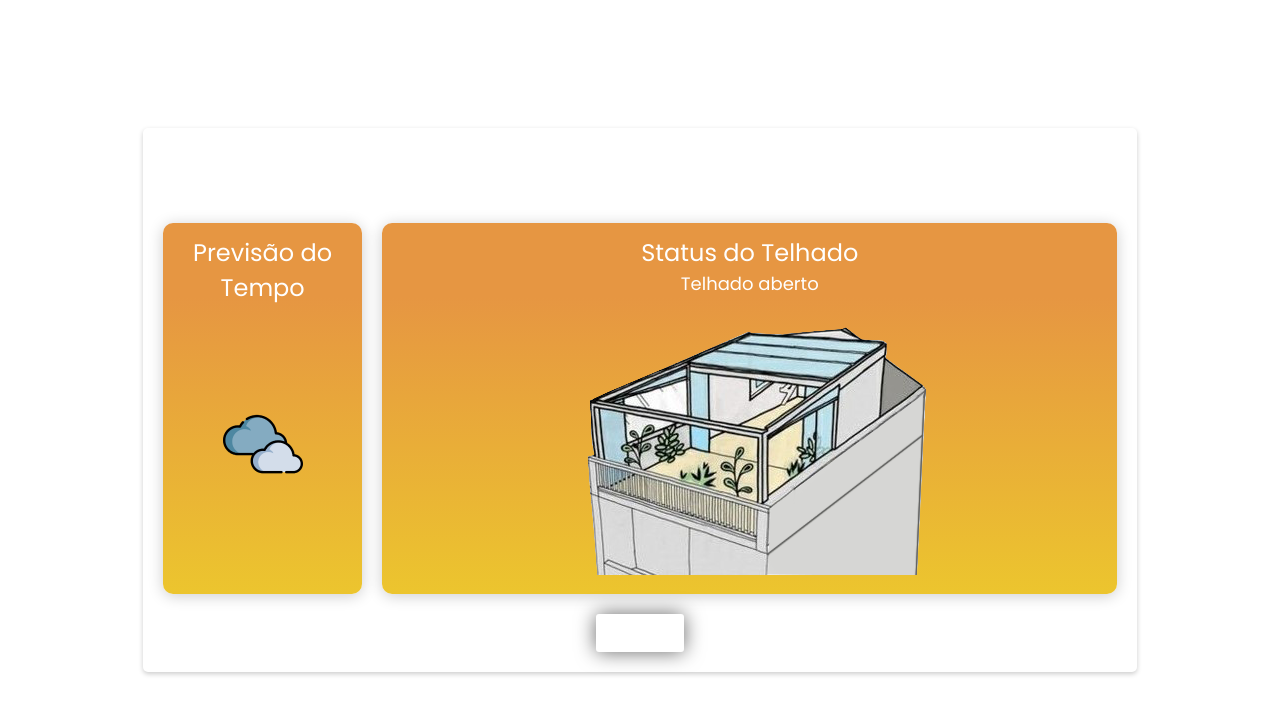
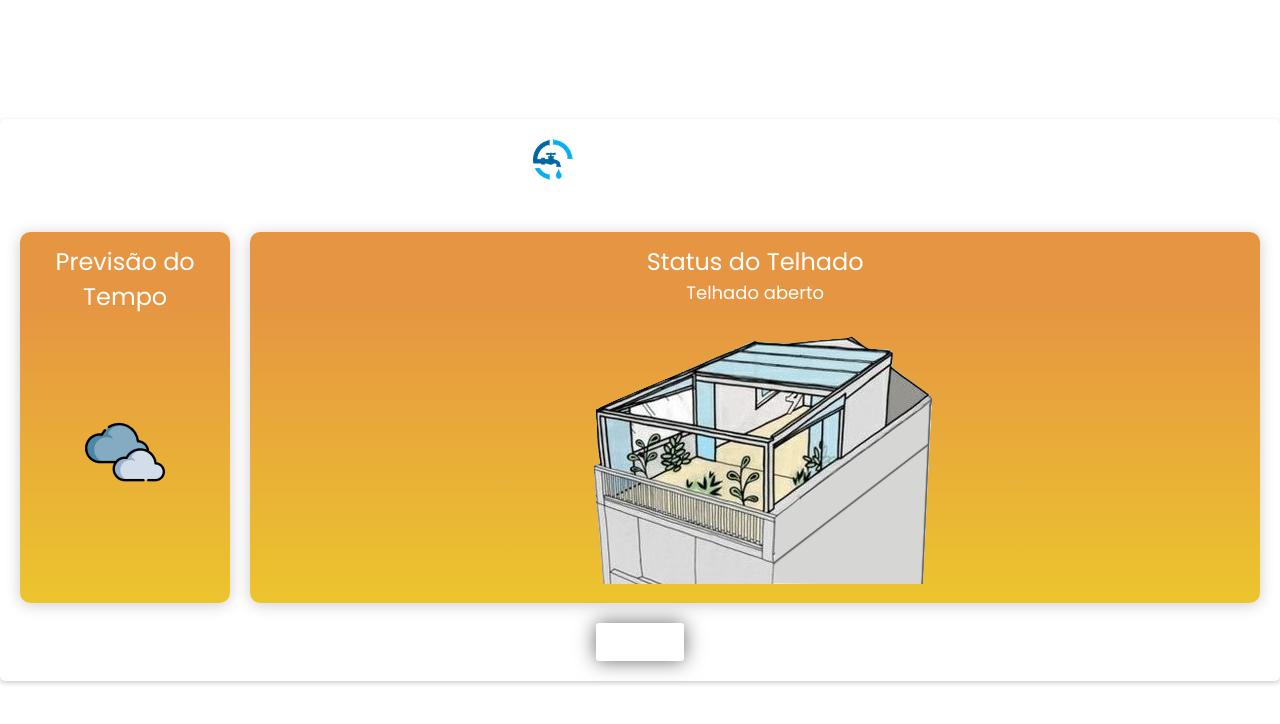
Before and after one commit to Kennedydaniel12/Pluvitech, a plain HTML site: page home.html in a window 1280 px wide. Drawn offline with Linux system fonts and the light colour scheme; no server answers; sample sign-in values are in the browser's storage.

Commit message:
atualização

```diff
--- a/home.html
+++ b/home.html
@@ -8,8 +8,13 @@
 </head>
 <body class="background">
     <div class="container">
-        <h1 class="project-name">Pluvitech - Controle do Telhado e Captação de Água</h1>
-
+        <div id="title">
+            <div>
+                <img src="./img/pluvitechLogo.png" alt="" id="logo">
+                <h1 class="project-name">Pluvitech</h1>
+            </div>
+            <p>Controle do Telhado e Captação de Água</p>
+        </div>
 
         <div id="c-infos">
             <div class="c-tempo background">
--- a/styleHome.css
+++ b/styleHome.css
@@ -23,19 +23,35 @@ body {
     align-items: center;
     height: 100vh;
 }
-
+#title {
+    display: flex;
+    flex-direction: column;
+    /* word-break: break-word; */
+    margin-bottom: 20px;
+}
+#title div {
+    display: flex;
+    justify-content: center;
+    align-items: center;
+    gap: 12px;
+}
+#logo {
+    width: 40px;
+    margin-bottom: 5px;
+}
 .container {
     background-color: transparent;
     border-radius: 5px;
     box-shadow: 0 2px 5px rgba(0, 0, 0, 0.2);
     text-align: center;
     padding: 20px;
+    width: 100%;
 }
 
 .project-name {
     font-size: 36px;
     color: #ffffff;
-    margin-bottom: 20px;
+    line-height: 35px;
 }
 
 #c-infos {
@@ -64,12 +80,15 @@ body {
     width: 100%;
     box-shadow: 0 2px 15px rgba(0, 0, 0, 0.2);
 }
+.c-telhado img {
+    max-width: 365px;
+    width: 100%;
+}
 
 h2 {
     color: #ffffff;
     font-weight: 400;
     font-size: 24px;
-    /* margin-bottom: 10px; */
 }
 p {
     font-size: 18px;
@@ -106,4 +125,7 @@ p {
     #c-infos {
         flex-direction: column;
     }
+    h2 {
+        font-size: 20px;
+    }
 }
```
